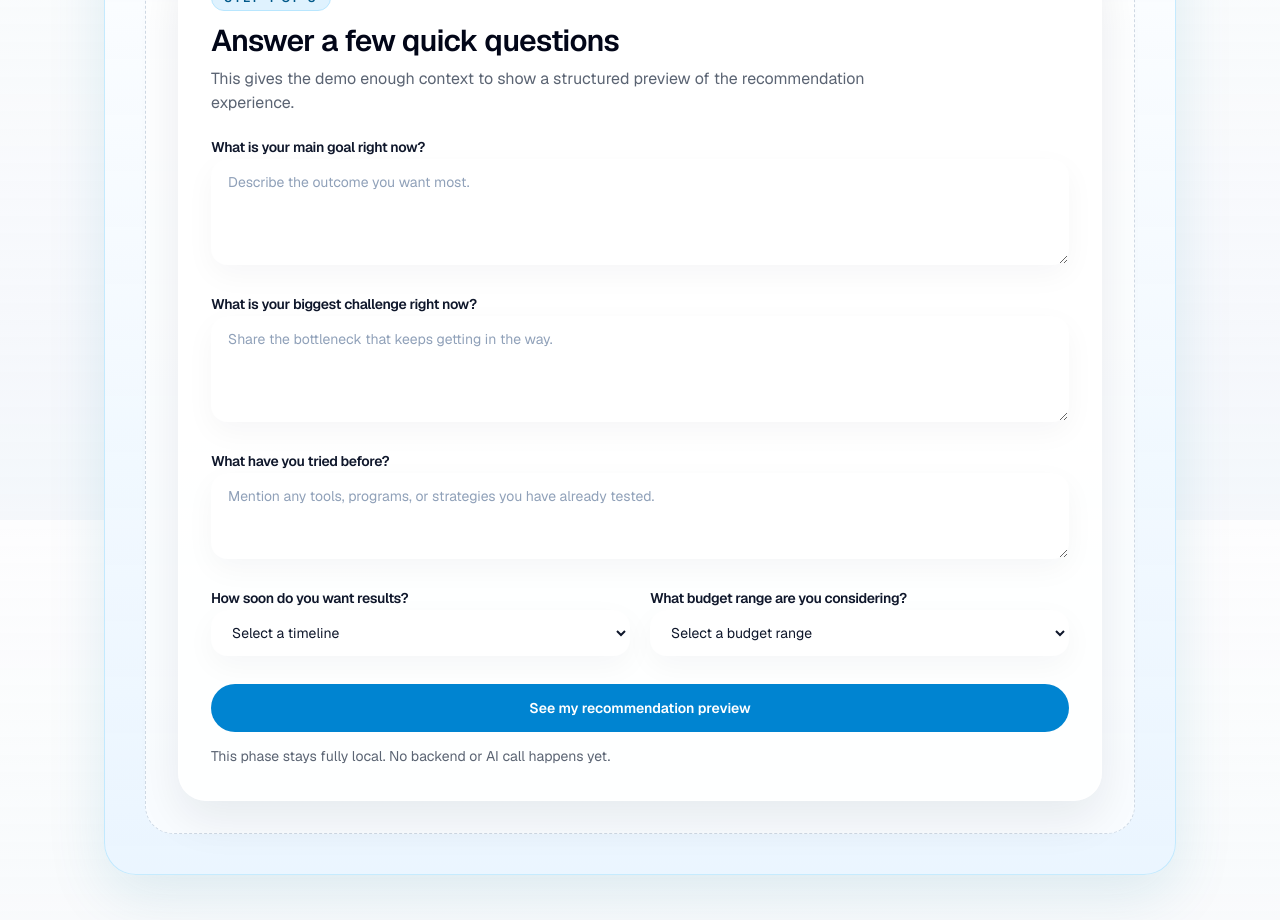
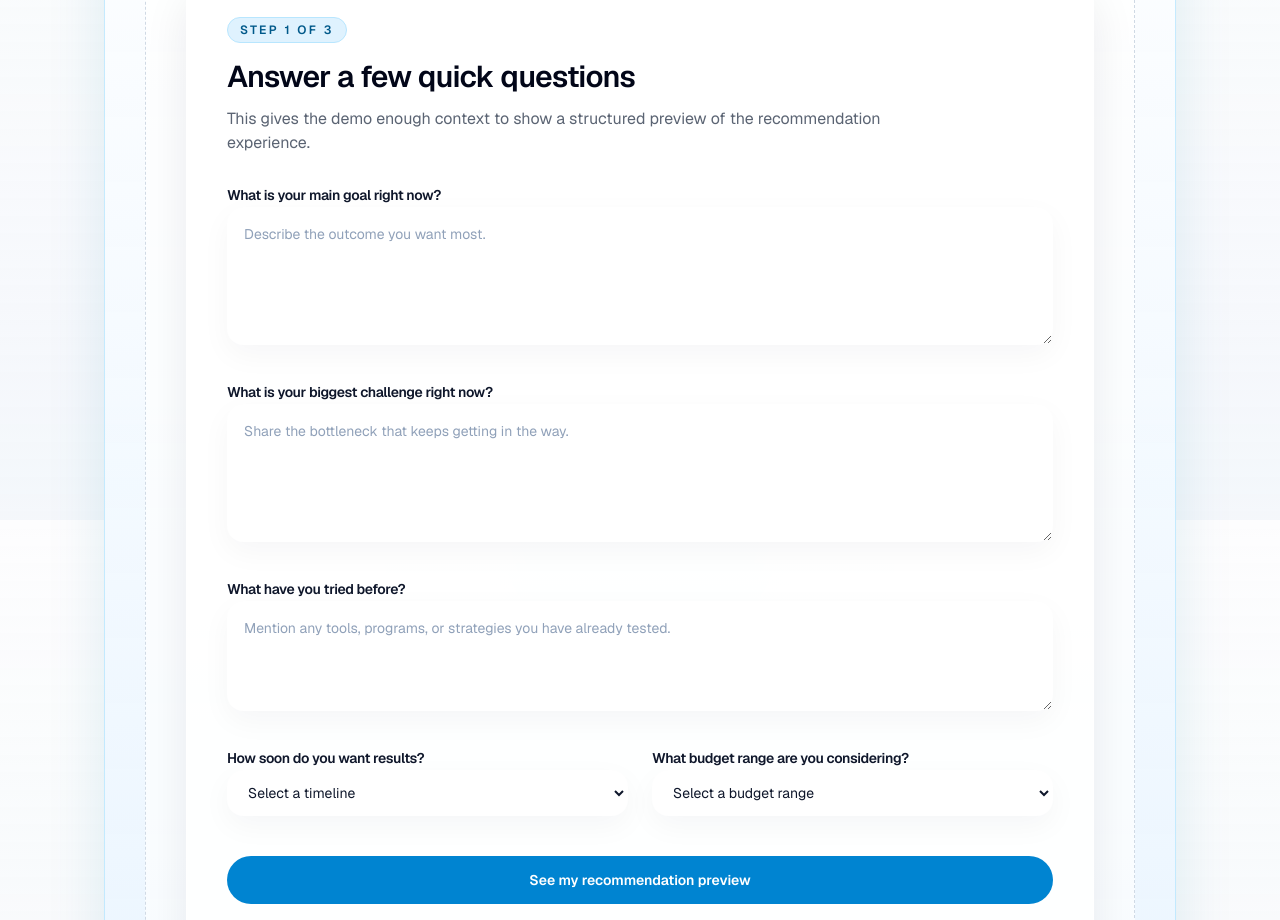
Before and after one commit to pataki2003/CoachFlow-AI, a Next.js app: page / in a window 1280 px wide. Shown: the part 1880-2800 px from the top of the page. Built offline with nearby package versions, Linux system fonts and the light colour scheme.

Commit message:
style(ui): improve spacing and fix CTA button contrast

```diff
--- a/src/components/funnel/qualification-form.tsx
+++ b/src/components/funnel/qualification-form.tsx
@@ -36,14 +36,14 @@ export function QualificationForm({
     <form
       noValidate
       onSubmit={handleSubmit(onSubmit)}
-      className="rounded-[1.75rem] border border-white/80 bg-white/82 p-6 shadow-[0_18px_45px_rgba(15,23,42,0.08)] sm:p-8"
+      className="rounded-[1.75rem] border border-white/80 bg-white/82 p-6 shadow-[0_18px_45px_rgba(15,23,42,0.08)] sm:p-8 lg:p-10"
     >
-      <fieldset disabled={isSubmitting} className="space-y-5">
-        <div className="space-y-3">
+      <fieldset disabled={isSubmitting} className="space-y-6 sm:space-y-7">
+        <div className="space-y-4">
           <span className="inline-flex w-fit items-center rounded-full border border-sky-200 bg-sky-100 px-3 py-1 text-xs font-semibold uppercase tracking-[0.2em] text-sky-800">
             Step 1 of 3
           </span>
-          <div className="space-y-2">
+          <div className="space-y-3">
             <h3 className="text-2xl font-semibold tracking-tight text-slate-950 sm:text-3xl">
               Answer a few quick questions
             </h3>
@@ -54,7 +54,7 @@ export function QualificationForm({
           </div>
         </div>
 
-        <div className="space-y-2">
+        <div className="space-y-2.5">
           <label
             htmlFor="goal"
             className="text-sm font-semibold tracking-tight text-slate-900"
@@ -65,15 +65,17 @@ export function QualificationForm({
             id="goal"
             rows={4}
             placeholder="Describe the outcome you want most."
-            className={getFieldClasses(Boolean(errors.goal))}
+            className={cn(getFieldClasses(Boolean(errors.goal)), "leading-7")}
             {...register("goal")}
           />
           {errors.goal ? (
-            <p className="text-sm text-rose-600">{errors.goal.message}</p>
+            <p className="text-sm font-medium text-rose-700">
+              {errors.goal.message}
+            </p>
           ) : null}
         </div>
 
-        <div className="space-y-2">
+        <div className="space-y-2.5">
           <label
             htmlFor="challenge"
             className="text-sm font-semibold tracking-tight text-slate-900"
@@ -84,15 +86,20 @@ export function QualificationForm({
             id="challenge"
             rows={4}
             placeholder="Share the bottleneck that keeps getting in the way."
-            className={getFieldClasses(Boolean(errors.challenge))}
+            className={cn(
+              getFieldClasses(Boolean(errors.challenge)),
+              "leading-7",
+            )}
             {...register("challenge")}
           />
           {errors.challenge ? (
-            <p className="text-sm text-rose-600">{errors.challenge.message}</p>
+            <p className="text-sm font-medium text-rose-700">
+              {errors.challenge.message}
+            </p>
           ) : null}
         </div>
 
-        <div className="space-y-2">
+        <div className="space-y-2.5">
           <label
             htmlFor="triedBefore"
             className="text-sm font-semibold tracking-tight text-slate-900"
@@ -103,18 +110,21 @@ export function QualificationForm({
             id="triedBefore"
             rows={3}
             placeholder="Mention any tools, programs, or strategies you have already tested."
-            className={getFieldClasses(Boolean(errors.triedBefore))}
+            className={cn(
+              getFieldClasses(Boolean(errors.triedBefore)),
+              "leading-7",
+            )}
             {...register("triedBefore")}
           />
           {errors.triedBefore ? (
-            <p className="text-sm text-rose-600">
+            <p className="text-sm font-medium text-rose-700">
               {errors.triedBefore.message}
             </p>
           ) : null}
         </div>
 
-        <div className="grid gap-5 sm:grid-cols-2">
-          <div className="space-y-2">
+        <div className="grid gap-5 sm:grid-cols-2 sm:gap-6">
+          <div className="space-y-2.5">
             <label
               htmlFor="timeline"
               className="text-sm font-semibold tracking-tight text-slate-900"
@@ -134,11 +144,13 @@ export function QualificationForm({
               ))}
             </select>
             {errors.timeline ? (
-              <p className="text-sm text-rose-600">{errors.timeline.message}</p>
+              <p className="text-sm font-medium text-rose-700">
+                {errors.timeline.message}
+              </p>
             ) : null}
           </div>
 
-          <div className="space-y-2">
+          <div className="space-y-2.5">
             <label
               htmlFor="budget"
               className="text-sm font-semibold tracking-tight text-slate-900"
@@ -158,12 +170,14 @@ export function QualificationForm({
               ))}
             </select>
             {errors.budget ? (
-              <p className="text-sm text-rose-600">{errors.budget.message}</p>
+              <p className="text-sm font-medium text-rose-700">
+                {errors.budget.message}
+              </p>
             ) : null}
           </div>
         </div>
 
-        <div className="space-y-3 pt-2">
+        <div className="space-y-3 pt-3">
           <button
             type="submit"
             className="inline-flex min-h-12 w-full items-center justify-center rounded-full bg-sky-600 px-6 py-3 text-sm font-semibold text-white transition-colors hover:bg-sky-700 focus-visible:outline-none focus-visible:ring-2 focus-visible:ring-sky-300 focus-visible:ring-offset-2 focus-visible:ring-offset-white disabled:cursor-wait disabled:bg-sky-400"
--- a/src/components/funnel/qualification-funnel.tsx
+++ b/src/components/funnel/qualification-funnel.tsx
@@ -62,7 +62,7 @@ export function QualificationFunnel() {
   }
 
   return (
-    <div className="mt-8 rounded-[1.75rem] border border-dashed border-slate-300/90 bg-white/68 p-5 sm:p-6 lg:p-8">
+    <div className="mt-10 rounded-[1.75rem] border border-dashed border-slate-300/90 bg-white/68 p-5 sm:mt-12 sm:p-6 lg:p-10">
       {submittedValues ? (
         <RecommendationPreview
           recommendation={buildRecommendationPreview(submittedValues)}
--- a/src/components/funnel/recommendation-preview.tsx
+++ b/src/components/funnel/recommendation-preview.tsx
@@ -13,9 +13,9 @@ export function RecommendationPreview({
   values,
 }: RecommendationPreviewProps) {
   return (
-    <article className="rounded-[1.75rem] border border-white/80 bg-white/82 p-6 shadow-[0_18px_45px_rgba(15,23,42,0.08)] sm:p-8">
-      <div className="space-y-6">
-        <div className="space-y-3">
+    <article className="rounded-[1.75rem] border border-white/80 bg-white/82 p-6 shadow-[0_18px_45px_rgba(15,23,42,0.08)] sm:p-8 lg:p-10">
+      <div className="space-y-7">
+        <div className="space-y-4">
           <span className="inline-flex w-fit items-center rounded-full border border-sky-200 bg-sky-100 px-3 py-1 text-xs font-semibold uppercase tracking-[0.2em] text-sky-800">
             {recommendation.badge}
           </span>
--- a/src/components/landing/hero-section.tsx
+++ b/src/components/landing/hero-section.tsx
@@ -34,7 +34,7 @@ export function HeroSection() {
           <div className="flex flex-col gap-4 sm:flex-row sm:items-center">
             <a
               href="#interactive-demo"
-              className="inline-flex min-h-12 items-center justify-center rounded-full bg-sky-600 px-6 py-3 text-sm font-semibold text-white transition-colors hover:bg-sky-700"
+              className="inline-flex min-h-12 items-center justify-center rounded-full bg-sky-600 px-6 py-3 text-sm font-semibold !text-white transition-colors hover:bg-sky-700"
             >
               See how it works
             </a>
```
